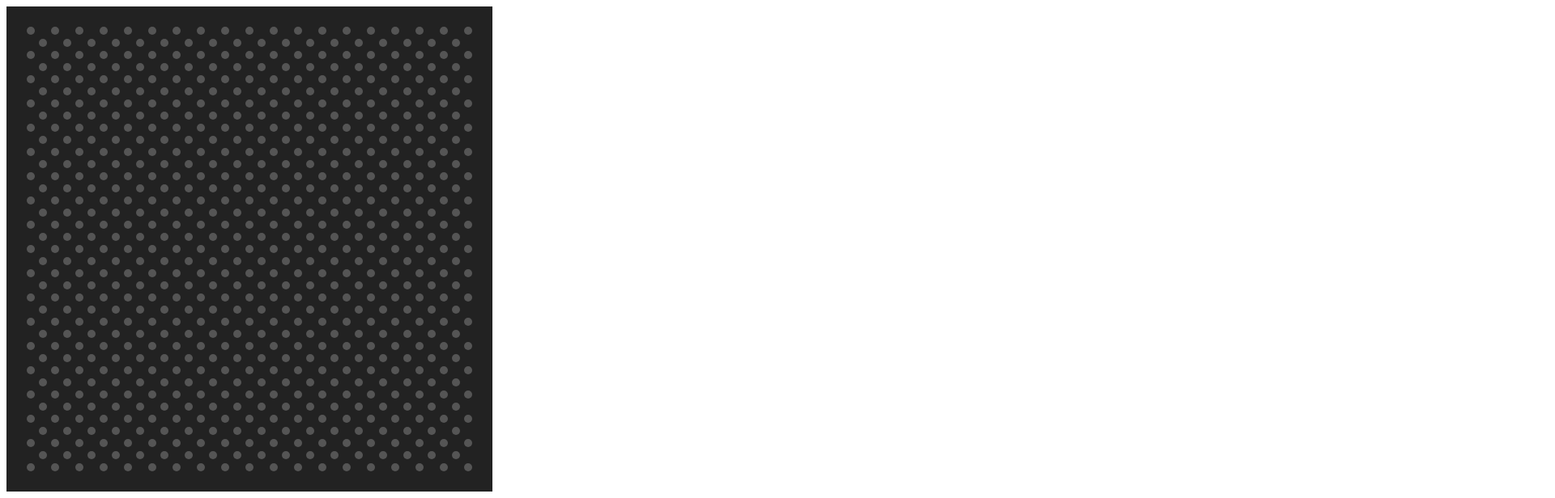
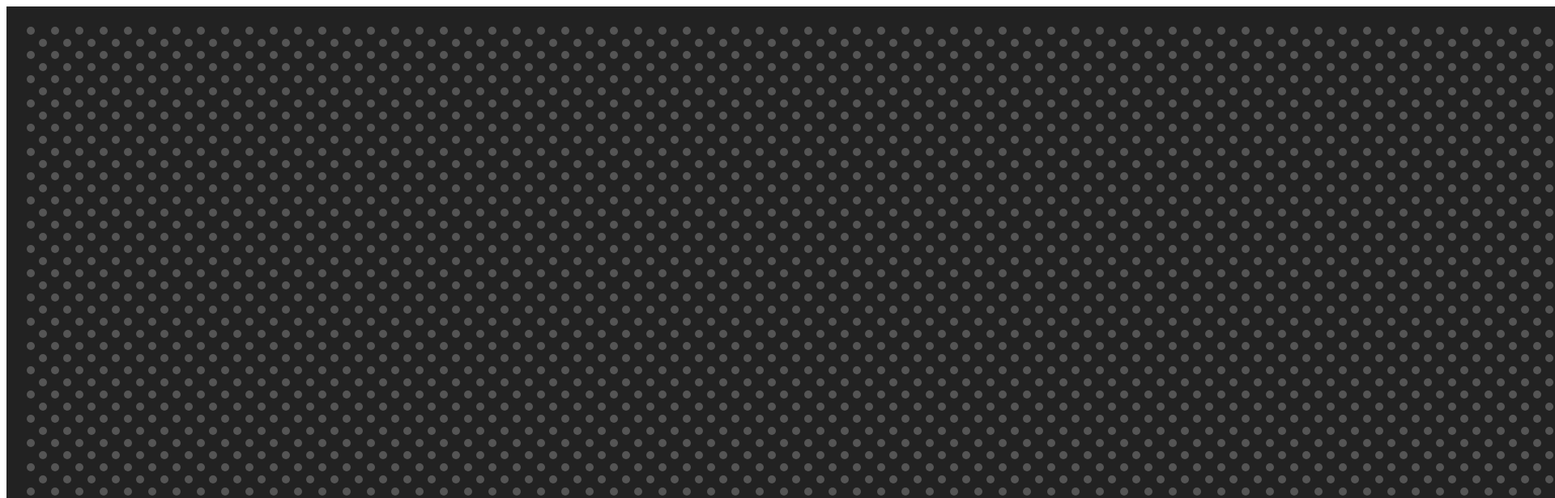
Before and after one commit to jfuchs/lightwall, a Next.js app: page / in a window 1280 px wide. Shown: the top 616 px of the page at 81% size, 1920 px wide, since content can reach past the window. Built offline with nearby package versions, Linux system fonts and the light colour scheme.

Commit message:
cleanup.

```diff
--- a/components/Board.tsx
+++ b/components/Board.tsx
@@ -15,7 +15,7 @@ type BoardData = Array<BoardRowData>
 function useLayout() {
   return useMemo(
     () =>
-      new Layout({ pegsWide: 19, pegsTall: 19, pegSpacing: 30, pegMargin: 30 }),
+      new Layout({ pegsWide: 79, pegsTall: 39, pegSpacing: 30, pegMargin: 30 }),
     []
   )
 }
--- a/package.json
+++ b/package.json
@@ -6,7 +6,8 @@
   "scripts": {
     "dev": "next",
     "build": "next build",
-    "start": "next start"
+    "start": "next start",
+    "export": "next export"
   },
   "dependencies": {
     "@zeit/next-typescript": "^1.1.1",
```
Also changed, not shown: 1 other file (tests, documents, lock files or other folders).
